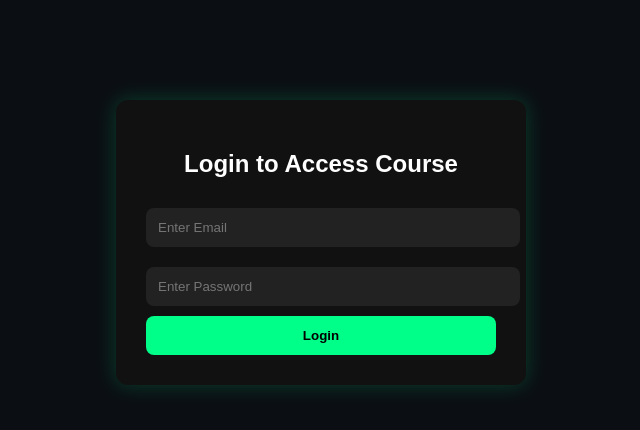
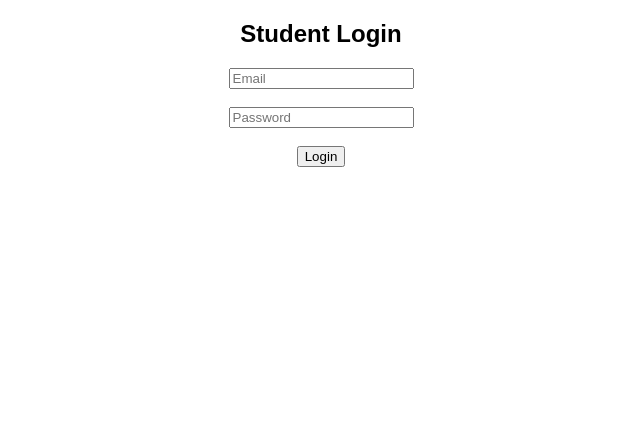
Before and after one commit to ashoktogaru/devops, a plain HTML site: page login.html in a window 1280 px wide. Shown: the whole page, without its empty margins (319-959 px from the left). Drawn offline with Linux system fonts and the light colour scheme.

Commit message:
Update login.html

```diff
--- a/login.html
+++ b/login.html
@@ -2,90 +2,32 @@
 <html>
 <head>
   <title>Login</title>
-  <style>
-    body {
-      background: #0b0f14;
-      font-family: Arial;
-    }
+</head>
+<body style="text-align:center; font-family:Arial;">
 
-    .login-container {
-      max-width: 350px;
-      margin: 100px auto;
-      padding: 30px;
-      background: #111;
-      border-radius: 12px;
-      text-align: center;
-      box-shadow: 0 0 20px rgba(0,255,136,0.2);
-    }
+<h2>Student Login</h2>
 
-    .login-container h2 {
-      color: white;
-      margin-bottom: 20px;
-    }
+<input type="text" id="email" placeholder="Email"><br><br>
+<input type="password" id="password" placeholder="Password"><br><br>
 
-    input {
-      width: 100%;
-      padding: 12px;
-      margin: 10px 0;
-      border: none;
-      border-radius: 8px;
-      background: #222;
-      color: white;
-    }
-
-    button {
-      width: 100%;
-      padding: 12px;
-      background: #00ff88;
-      border: none;
-      border-radius: 8px;
-      font-weight: bold;
-      cursor: pointer;
-    }
-
-    button:hover {
-      background: #00cc6a;
-    }
-  </style>
-</head>
-
-<body>
-
-<div class="login-container">
-  <h2>Login to Access Course</h2>
-
-  <!-- ✅ Correct Inputs -->
-  <input type="email" id="email" placeholder="Enter Email">
-  <input type="password" id="password" placeholder="Enter Password">
-
-  <button onclick="login()">Login</button>
-</div>
+<button onclick="login()">Login</button>
 
 <script>
-async function login() {
-  const email = document.getElementById("email").value;
-  const pass = document.getElementById("password").value;
+function login() {
+  var email = document.getElementById("email").value;
+  var password = document.getElementById("password").value;
 
-  const url = "https://script.google.com/macros/s/AKfycbzcE1C8W3652UgImvCFM8SyeEl3uRI1DmQTaXXDxa7B4HOOzobcan5pvrF_jW5ukqdpXA/exec?email="
-              + encodeURIComponent(email) +
-              "&password=" + encodeURIComponent(pass);
+  var url = "https://script.google.com/macros/s/AKfycbzcE1C8W3652UgImvCFM8SyeEl3uRI1DmQTaXXDxa7B4HOOzobcan5pvrF_jW5ukqdpXA/exec?email=" + email + "&password=" + password;
 
-  try {
-    const res = await fetch(url);
-    const data = await res.json();
-
-    console.log(data); // debug
-
-    if(data.status === "success"){
-      localStorage.setItem("loggedIn", "true");
-      window.location.href = "course.html";
-    } else {
-      alert("Invalid Email or Password");
-    }
-  } catch (err) {
-    alert("Error connecting to server");
-    console.error(err);
-  }
+  fetch(url)
+    .then(res => res.text())
+    .then(data => {
+      if (data === "success") {
+        window.location.href = "devops-course.html";
+      } else {
+        alert("Invalid login");
+      }
+    });
 }
 </script>
 
```
